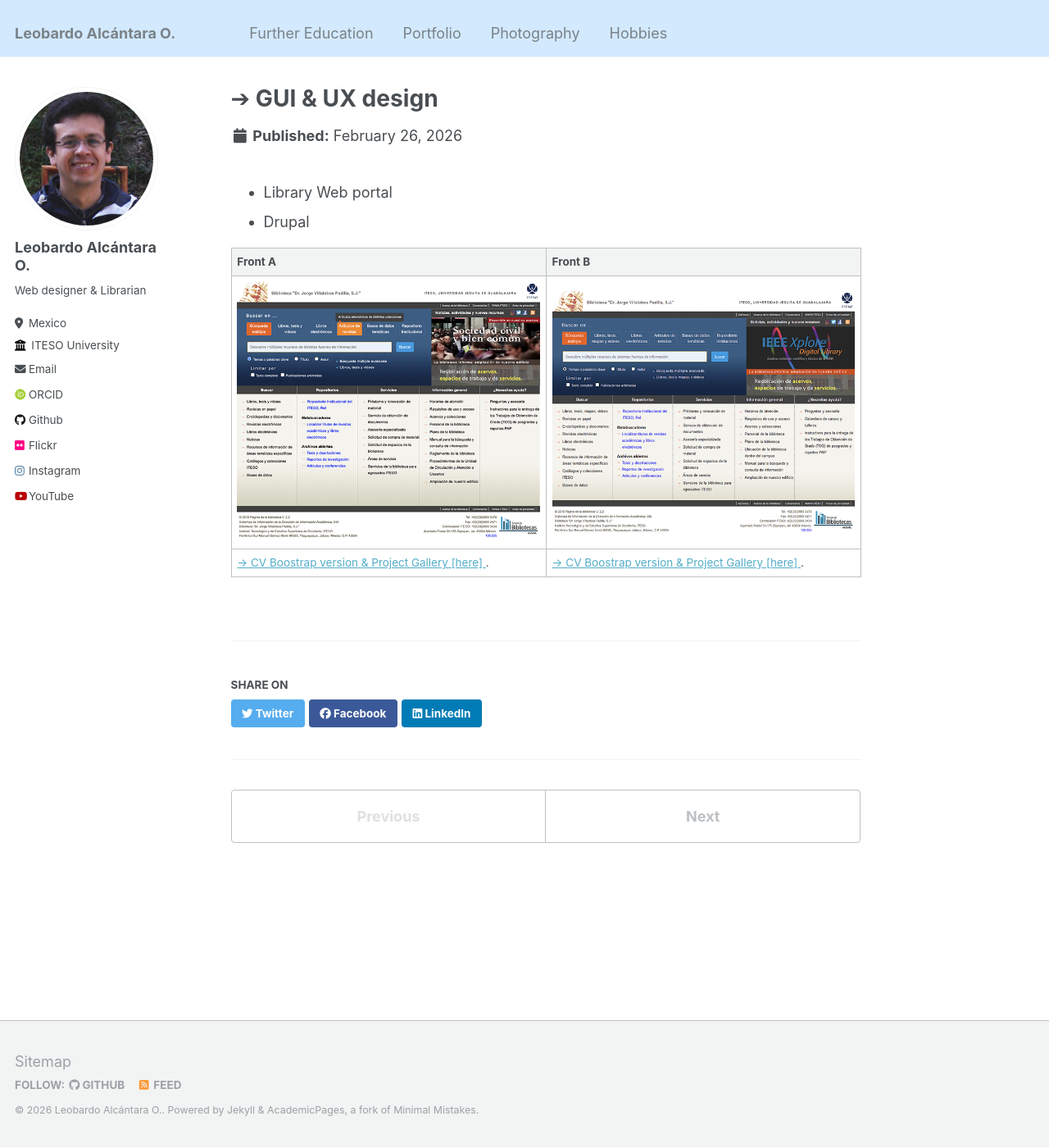
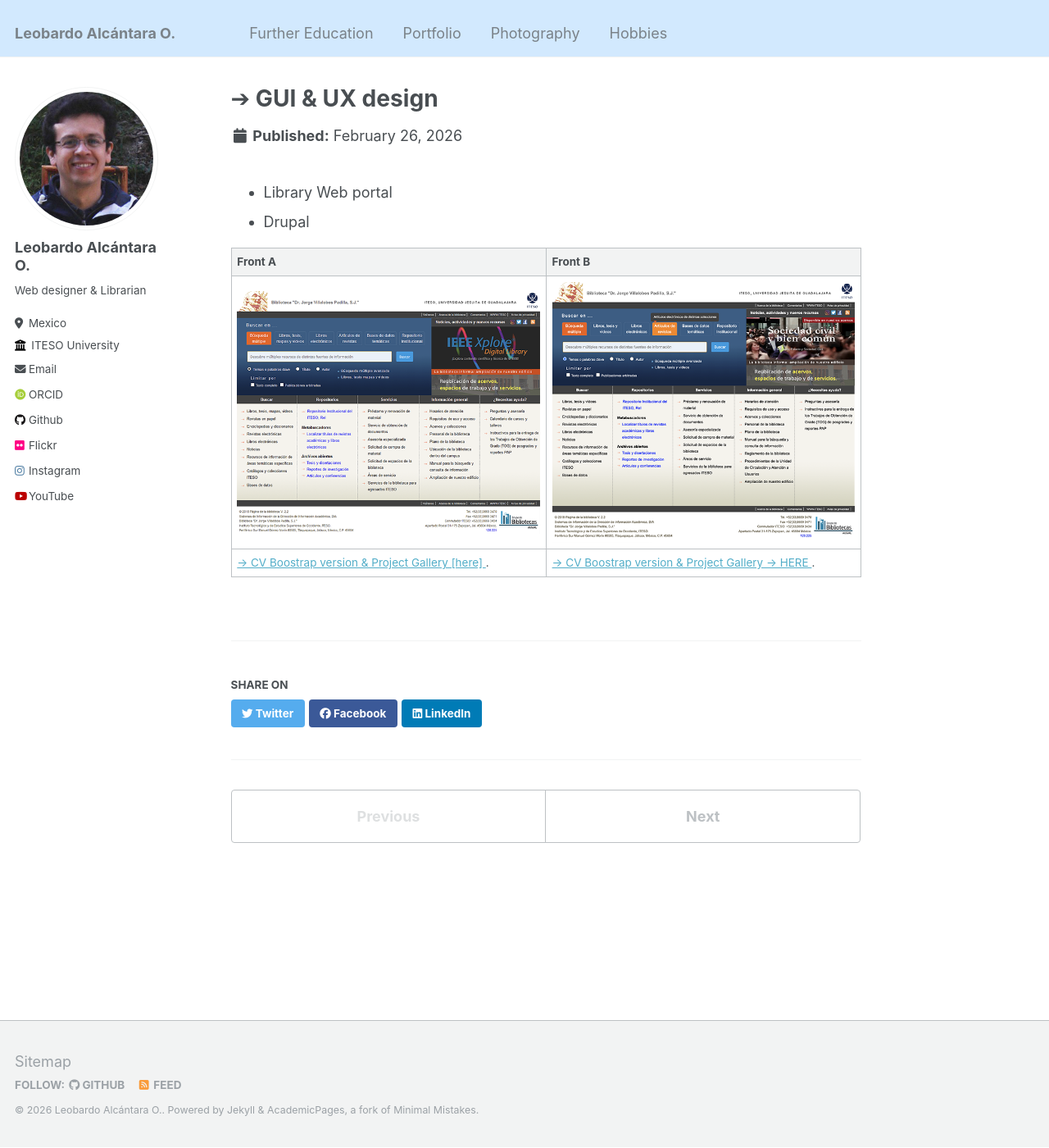
Before and after one commit to leobardooscar/academic_pages, a Jekyll site: the page built from _portfolio/portfolio-1.md, in a window 1280 px wide and 1400 px high. Shown: the whole window at 82% size. Built offline with Jekyll 4.4.1, drawn with Linux system fonts in a browser that asks for light colours; some web fonts are replaced.

Commit message:
Portfolio items order

```diff
--- a/_portfolio/portfolio-1.md
+++ b/_portfolio/portfolio-1.md
@@ -9,5 +9,5 @@ collection: portfolio
 
 | Front A      | Front B |
 | ----------- | ----------- |
-| ![Urban Heritage Protection Area](../../images/thn_front_portal_biblioteca.png )      | ![Urban Heritage Protection Area](../../images/thn_front_portal_biblioteca_IEEE.png )      |
-| [&#8594; CV Boostrap version & Project Gallery [here] ](https://leobardooscar.github.io/portfolio/gui_ux.html "GUI & UX design works").   | [&#8594; CV Boostrap version & Project Gallery [here] ](https://leobardooscar.github.io/portfolio/gui_ux.html "GUI & UX design works").        |
+| ![Urban Heritage Protection Area](../../images/thn_front_portal_biblioteca_IEEE.png "Front page with IEEE services promotion")      | ![Urban Heritage Protection Area](../../images/thn_front_portal_biblioteca.png "Front page" )      |
+| [&#8594; CV Boostrap version & Project Gallery [here] ](https://leobardooscar.github.io/portfolio/gui_ux.html "GUI & UX design works").   | [&#8594; CV Boostrap version & Project Gallery -> HERE ](https://leobardooscar.github.io/portfolio/gui_ux.html "GUI & UX design works").        |
```
Also changed, not shown: 1 other file.
